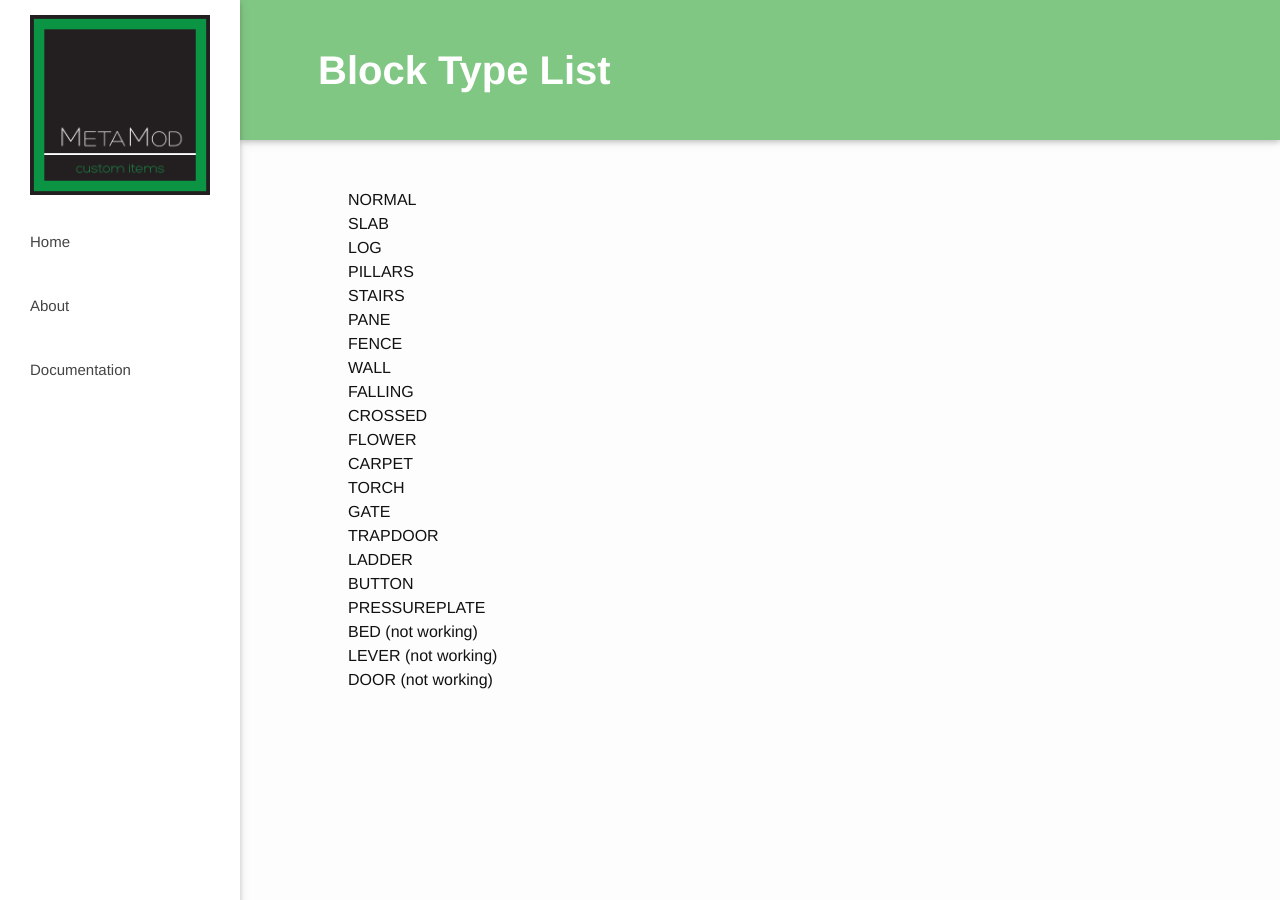
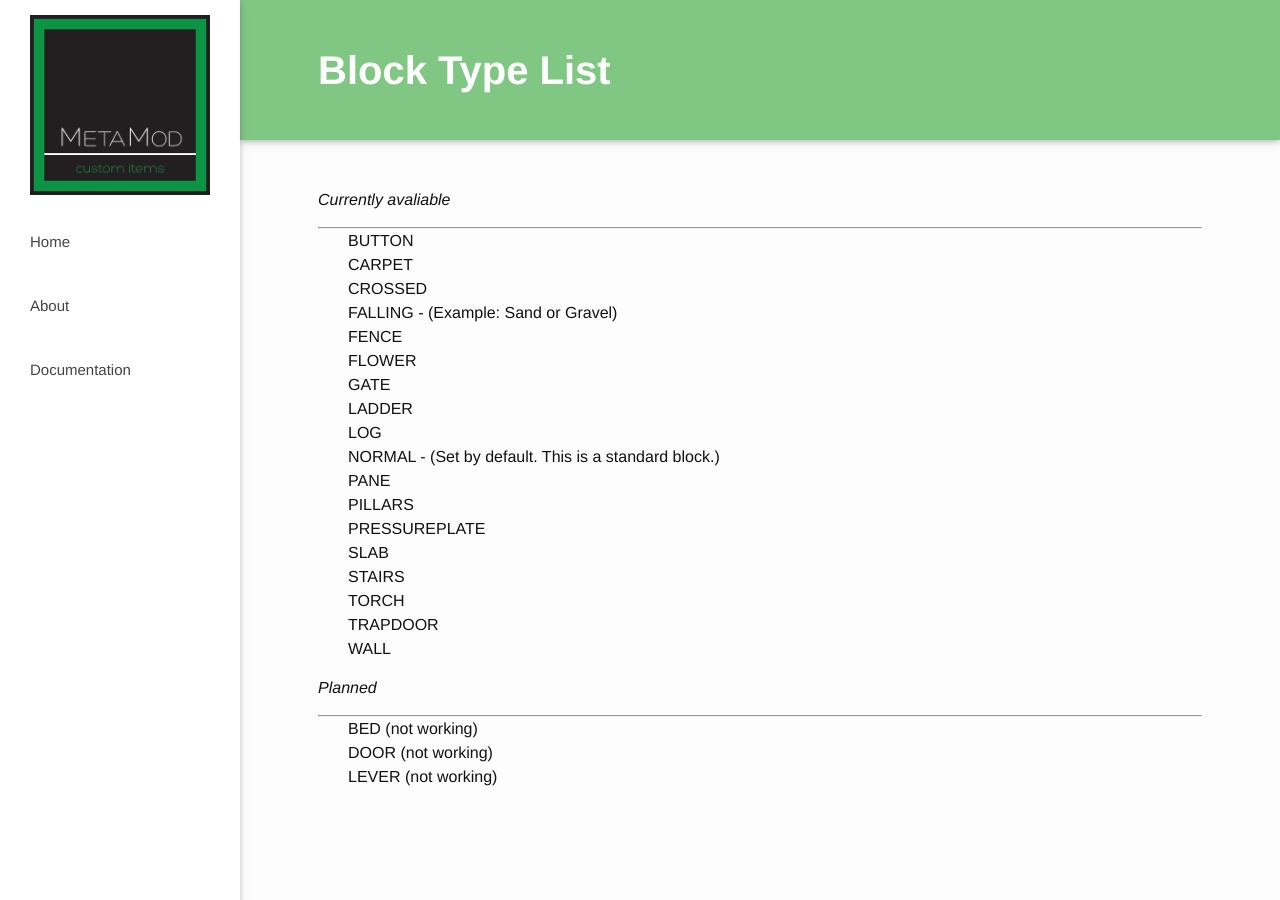
Before and after one commit to marcel0ll/CustomItems, a Jekyll site: the page built from documentation/block_type_list.md, in a window 1280 px wide. Built offline with Jekyll 4.4.1, drawn with Linux system fonts in a browser that asks for light colours; nearby versions of some CDN libraries.

Commit message:
Update block_type_list.md
Alphabetized and categorized. Added a few detail comments next to options for clarifications.

```diff
--- a/documentation/block_type_list.md
+++ b/documentation/block_type_list.md
@@ -2,24 +2,33 @@
 layout: wiki
 title: Block Type List
 ---
-* NORMAL
+
+***Currently avaliable***
+
+---
+* BUTTON
+* CARPET
+* CROSSED
+* FALLING - (Example: Sand or Gravel)
+* FENCE
+* FLOWER
+* GATE
+* LADDER
+* LOG
+* NORMAL - (Set by default. This is a standard block.)
+* PANE
+* PILLARS
+* PRESSUREPLATE
 * SLAB
-* LOG
-* PILLARS
 * STAIRS
-* PANE
-* FENCE
+* TORCH
+* TRAPDOOR
 * WALL
-* FALLING
-* CROSSED
-* FLOWER
-* CARPET
-* TORCH
-* GATE
-* TRAPDOOR
-* LADDER
-* BUTTON
-* PRESSUREPLATE
+
+
+***Planned***
+
+---
 * BED (not working)
+* DOOR (not working)
 * LEVER (not working)
-* DOOR (not working)
```
